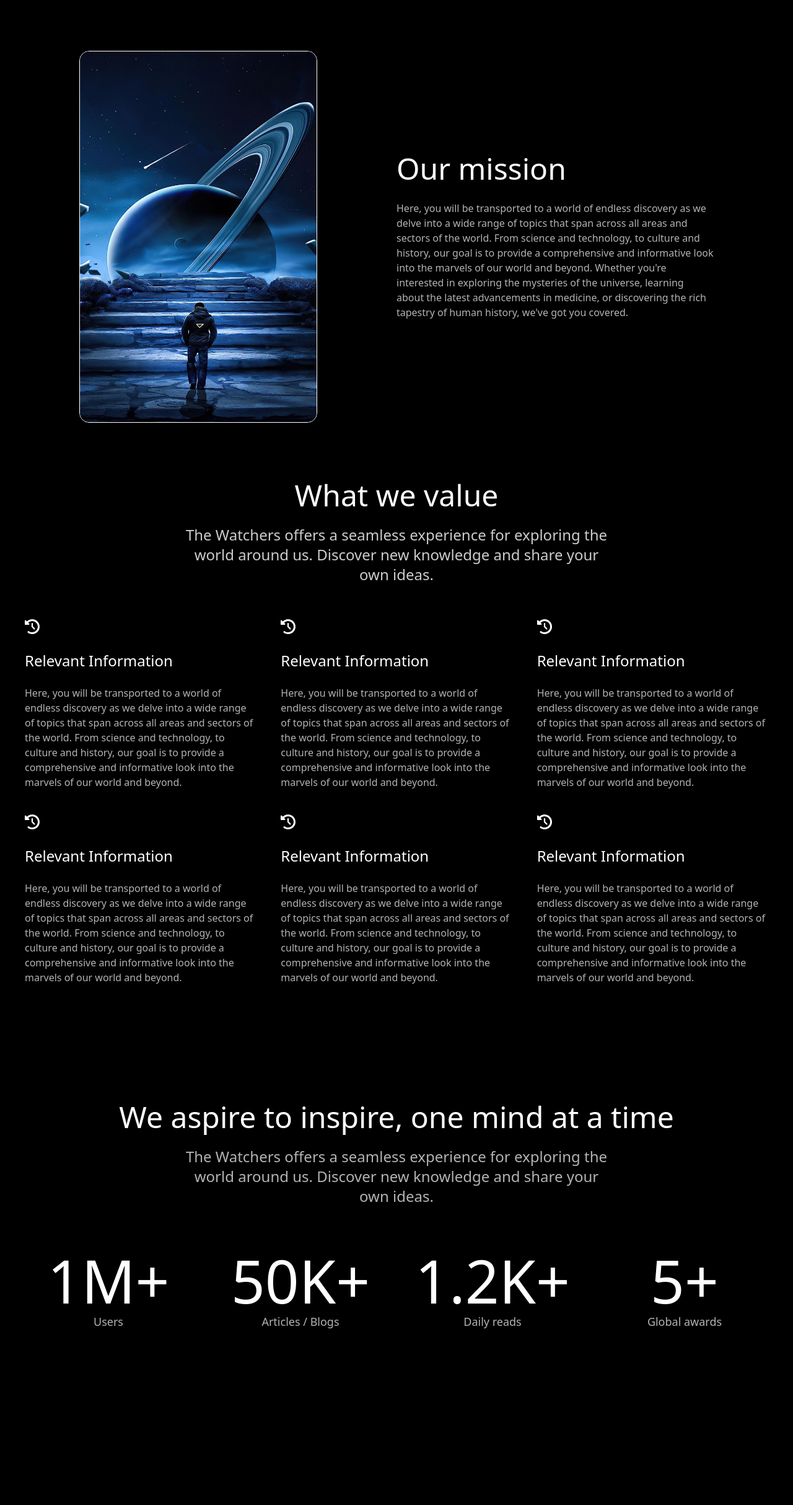
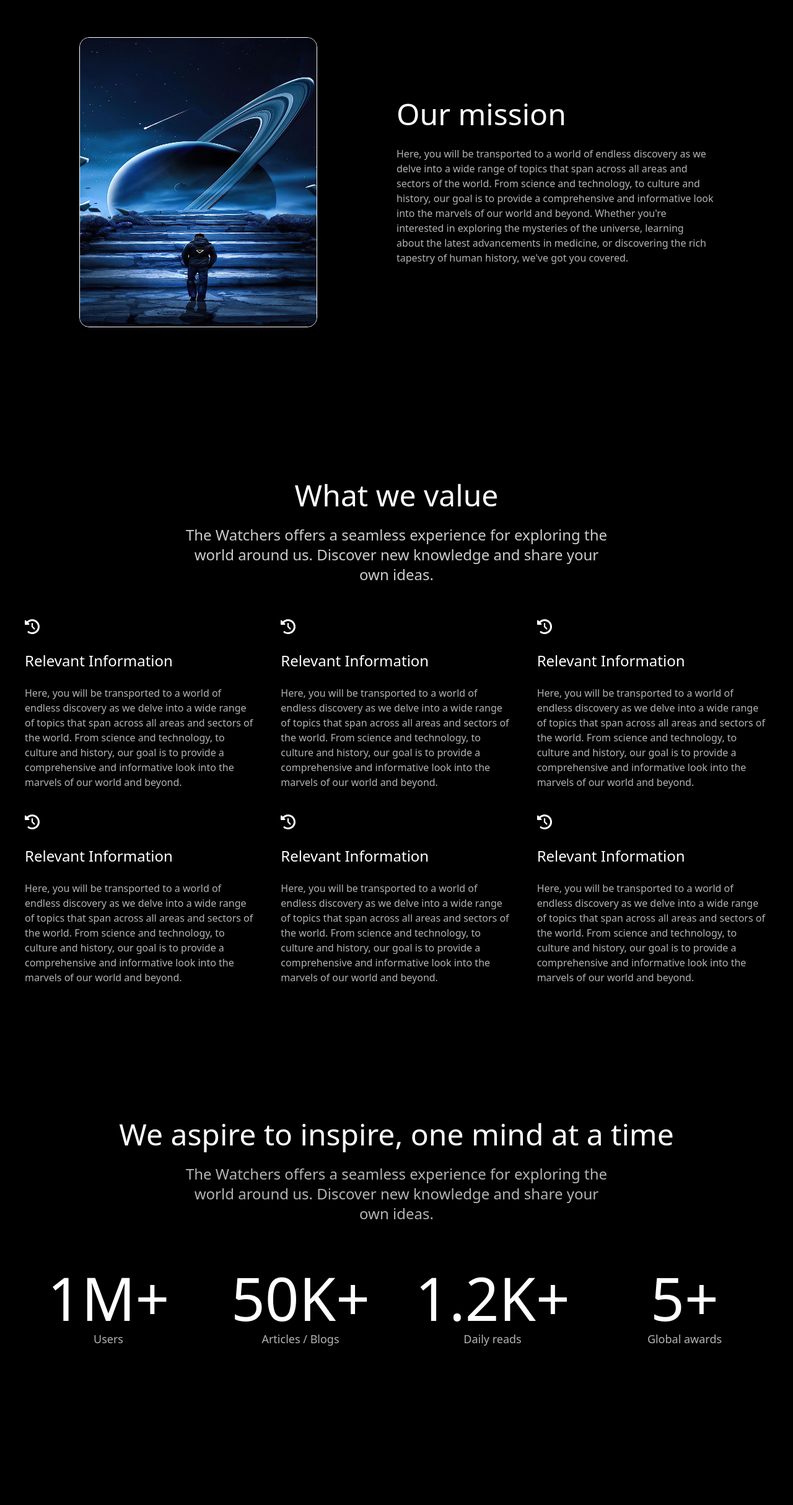
Before and after one commit to Olulanke-Mainasara/The-Watchers, a Next.js app: page /aboutus in a window 1280 px wide. Shown: the part 1138-3566 px from the top of the page at 62% size. Built offline with nearby package versions, Linux system fonts and the light colour scheme.

Commit message:
Fixed some padding bugs :)

```diff
--- a/components/About-Components/ALastSection.jsx
+++ b/components/About-Components/ALastSection.jsx
@@ -22,7 +22,7 @@ const team = [
 
 function ALastSection() {
   return (
-    <section className="w-full dark:text-white max-w-[1920px] mx-auto h-screen laptop:max-h-[900px] flex flex-col gap-14 items-center justify-center allIL:h-auto allIL:pb-56">
+    <section className="w-full dark:text-white max-w-[1920px] mx-auto h-auto laptop:max-h-[900px] flex flex-col gap-14 items-center justify-center pt-56 pb-24 allIL:pb-56">
       <div className="flex flex-col text-center gap-6 px-2">
         <H1>We aspire to inspire, one mind at a time</H1>
         <p className="mx-auto opacity-70 text-2xl 2xl:text-3xl md:text-xl allEMT:text-base 2xl:max-w-[900px] laptop:max-w-[700px] lg:max-w-[700px] md:max-w-[600px] allEMT:w-[75%] allEMT:max-w-[500px]">
--- a/components/About-Components/ASection2.jsx
+++ b/components/About-Components/ASection2.jsx
@@ -7,7 +7,7 @@ import SImage from "../Home-Components/UI/Section/SImage";
 
 function ASection2() {
   return (
-    <section className="w-full max-w-[1920px] mx-auto h-screen laptop:max-h-[900px] flex allEMT:flex-col allEMT:gap-14 allIL:h-auto allIL:pb-56">
+    <section className="w-full max-w-[1920px] mx-auto h-screen laptop:max-h-[900px] flex allEMT:flex-col allEMT:gap-14 allIL:h-auto pb-44 allIL:pb-56">
       <SImage>
         <Image
           src="/Section1.JPG"
--- a/components/About-Components/ASection3.jsx
+++ b/components/About-Components/ASection3.jsx
@@ -45,7 +45,7 @@ const offers = [
 
 function ASection3() {
   return (
-    <section className="w-full dark:text-white max-w-[1920px] mx-auto h-screen laptop:max-h-[900px] flex flex-col gap-14 items-center justify-center allIL:h-auto allIL:pb-56">
+    <section className="w-full dark:text-white max-w-[1920px] mx-auto h-screen laptop:max-h-[900px] flex flex-col gap-14 items-center justify-center allIL:h-auto">
       <div className="flex flex-col text-center gap-6">
         <H1>What we value</H1>
         <p className="mx-auto opacity-80 text-2xl 2xl:text-3xl md:text-xl allEMT:text-base 2xl:max-w-[900px] laptop:max-w-[700px] lg:max-w-[700px] md:max-w-[600px] allEMT:w-[75%] allEMT:max-w-[500px]">
--- a/pages/aboutus.js
+++ b/pages/aboutus.js
@@ -25,7 +25,7 @@ function About() {
       <div className="w-screen flex flex-col">
         <Search />
         <Nav />
-        <header className="w-full dark:text-white pt-32 pb-16 allIL:pb-32 flex items-center justify-center">
+        <header className="w-full dark:text-white pt-32 pb-16 allLM:pb-32 flex items-center justify-center">
           <h1 className="text-9xl allLM:text-8xl allEM:text-6xl allT:text-5xl">
             About us
           </h1>
```
